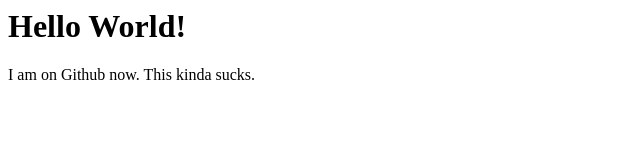
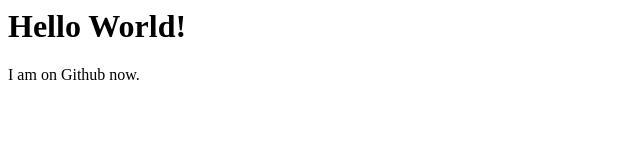
Before and after one commit to terbiume65/terbiume65.github.io, a plain HTML site: page index.html in a window 1280 px wide. Shown: the full height of the page, 0-640 px from the left. Drawn offline with Linux system fonts and the light colour scheme.

Commit message:
Update index.html

```diff
--- a/index.html
+++ b/index.html
@@ -1,6 +1,6 @@
 <html>
 <body>
 	<h1>Hello World!</h1>
-	<p>I am on Github now. This kinda sucks.</p>
+	<p>I am on Github now.</p>
 </body>
 </html>
```
